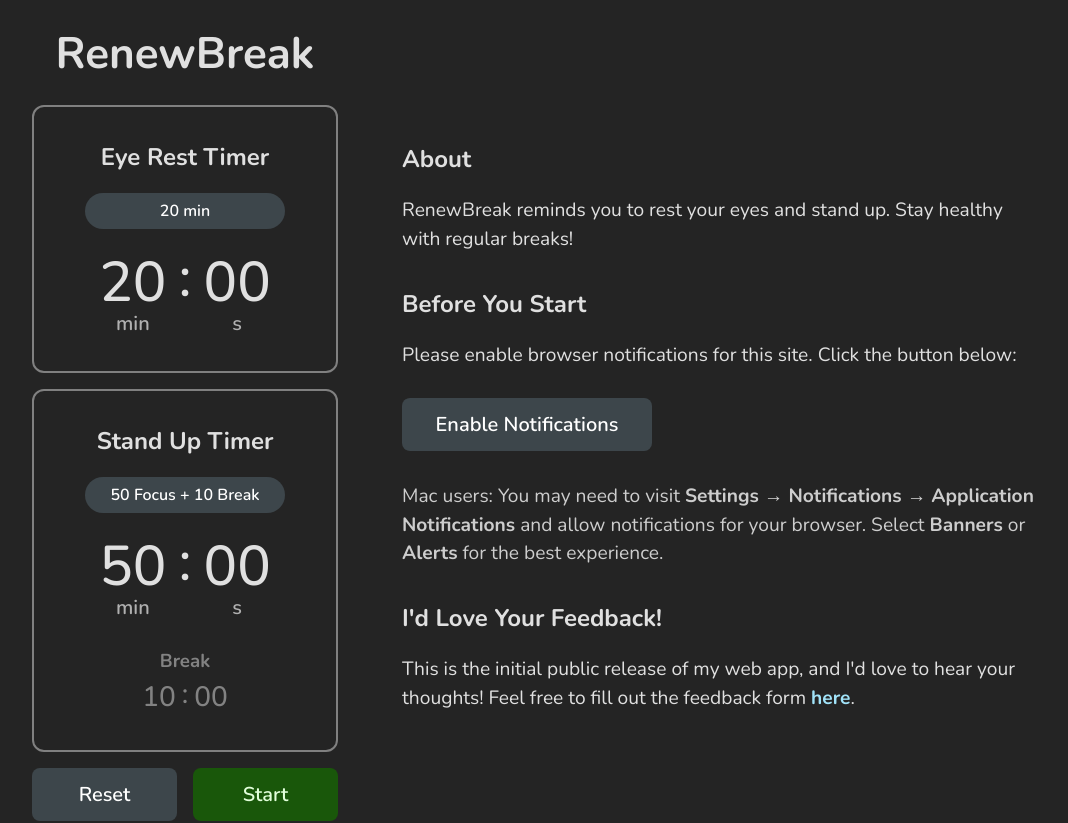
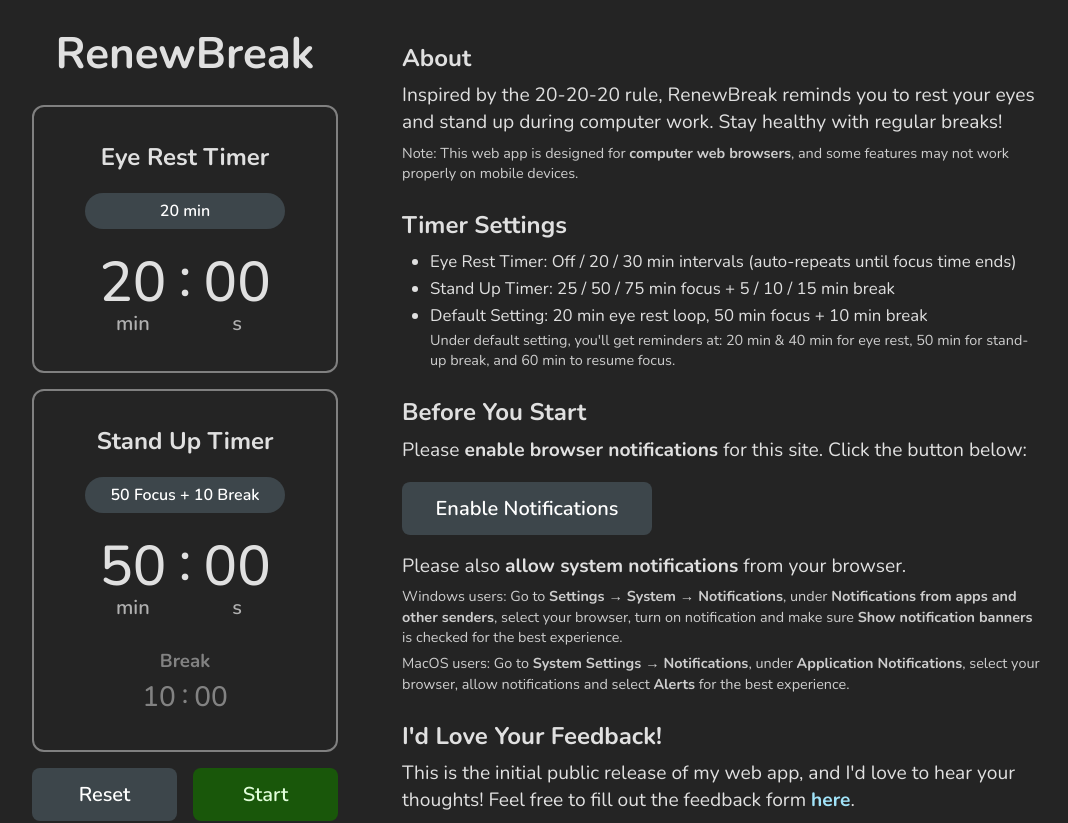
Before and after one commit to WinnyChang/renew-break-vue, a Vue app: page / in a window 1280 px wide. Shown: the top 823 px of the page, without its empty margins (103-1171 px from the left). Built offline with nearby package versions, Linux system fonts and the light colour scheme.

Commit message:
Update info section text for better clarity, adjust page layout

```diff
--- a/package.json
+++ b/package.json
@@ -1,7 +1,7 @@
 {
   "name": "renew-break-vue",
   "private": true,
-  "version": "1.0.0",
+  "version": "1.0.1",
   "type": "module",
   "scripts": {
     "dev": "vite",
--- a/src/App.vue
+++ b/src/App.vue
@@ -31,12 +31,25 @@
       <div class="info-section">
         <section>
           <h2>About</h2>
-          <p>RenewBreak reminds you to rest your eyes and stand up. Stay healthy with regular breaks!</p>
+          <p>Inspired by the 20-20-20 rule, RenewBreak reminds you to rest your eyes and stand up during computer work. Stay healthy with regular breaks!</p>
+          <p class="note">Note: This web app is designed for <b>computer web browsers</b>, and some features may not work properly on mobile devices.</p>
+        </section>
+
+        <section>
+          <h2>Timer Settings</h2>
+          <ul>
+            <li>Eye Rest Timer: Off / 20 / 30 min intervals (auto-repeats until focus time ends)</li>
+            <li>Stand Up Timer: 25 / 50 / 75 min focus + 5 / 10 / 15 min break</li>
+            <li>Default Setting: 20 min eye rest loop, 50 min focus + 10 min break<br>
+              <p class="example">Under default setting, you'll get reminders at:
+                20 min & 40 min for eye rest, 50 min for stand-up break, and 60 min to resume focus.</p>
+            </li>
+          </ul>
         </section>
 
         <section>
           <h2>Before You Start</h2>
-          <p>Please enable browser notifications for this site. Click the button below:</p>
+          <p>Please <b>enable browser notifications</b> for this site. Click the button below:</p>
           <button
             @click="requestPermission"
             class="notification-btn"
@@ -44,7 +57,9 @@
           >
             {{ notificationPermission ? 'Notifications Enabled' : 'Enable Notifications' }}
           </button>
-          <p class="note">Mac users: You may need to visit <b>Settings → Notifications → Application Notifications</b> and allow notifications for your browser. Select <b>Banners</b> or <b>Alerts</b> for the best experience.</p>
+          <p>Please also <b>allow system notifications</b> from your browser.</p>
+          <p class="note">Windows users: Go to <b>Settings → System → Notifications</b>, under <b>Notifications from apps and other senders</b>, select your browser, turn on notification and make sure <b>Show notification banners</b> is checked for the best experience.</p>
+          <p class="note">MacOS users: Go to <b>System Settings → Notifications</b>, under <b>Application Notifications</b>, select your browser, allow notifications and select <b>Alerts</b> for the best experience.</p>
         </section>
 
         <section>
@@ -58,7 +73,7 @@
     </div>
     <!-- Footer with counter -->
     <footer class="footer">
-      <span>Version 1.0.0</span> • <span>Visitors </span>
+      <span>Version 1.0.1</span> ・ <span>Visitors </span>
       <a href="https://www.stylemap.co.jp/counter/taiwan/"><img src="https://www.f-counter.net/j/65/1738906000/" alt="visitor-counter"></a>
     </footer>
   </div>
@@ -169,34 +184,38 @@ onBeforeUnmount(() => {
 .info-section {
   max-width: 640px;
   text-align: left;
-  margin: 6.8rem auto;
+  margin: 0.5rem auto;
 }
 
 .info-section section {
-  margin-bottom: 2rem;
+  margin: 0 0 1.5rem;
 }
 .info-section h2 {
-  margin-bottom: 1rem;
+  margin: 0 0 0.4rem;
   font-size: 1.5rem;
 }
 .info-section p {
-  margin-bottom: 1rem;
+  margin: 0.4rem 0;
   font-size: 1.2rem;
-  line-height: 1.5;
+  line-height: 1.4;
 }
-.note {
-  font-size: 1rem;
+.info-section p.note {
+  font-size: 0.9rem;
   opacity: 0.9;
 }
+.info-section ul {
+  margin: 0.4rem 0;
+  font-size: 1.05rem;
+  line-height: 1.6;
+  padding-left: 1.75rem;
+}
+.info-section p.example {
+  font-size: 0.9rem;
+  opacity: 0.9;
+  margin: 0;
+}
 
-/* Responsive layout */
-/* Medium screens */
-@media (max-width: 1024px) {
-  .info-section {
-    margin: 0.8rem auto;
-  }
-}
-/* Small screens */
+/* Responsive layout for narrow browser window */
 @media (max-width: 768px) {
   .content {
     flex-direction: column;
```
Also changed, not shown: 1 other file (tests, documents, lock files or other folders).
